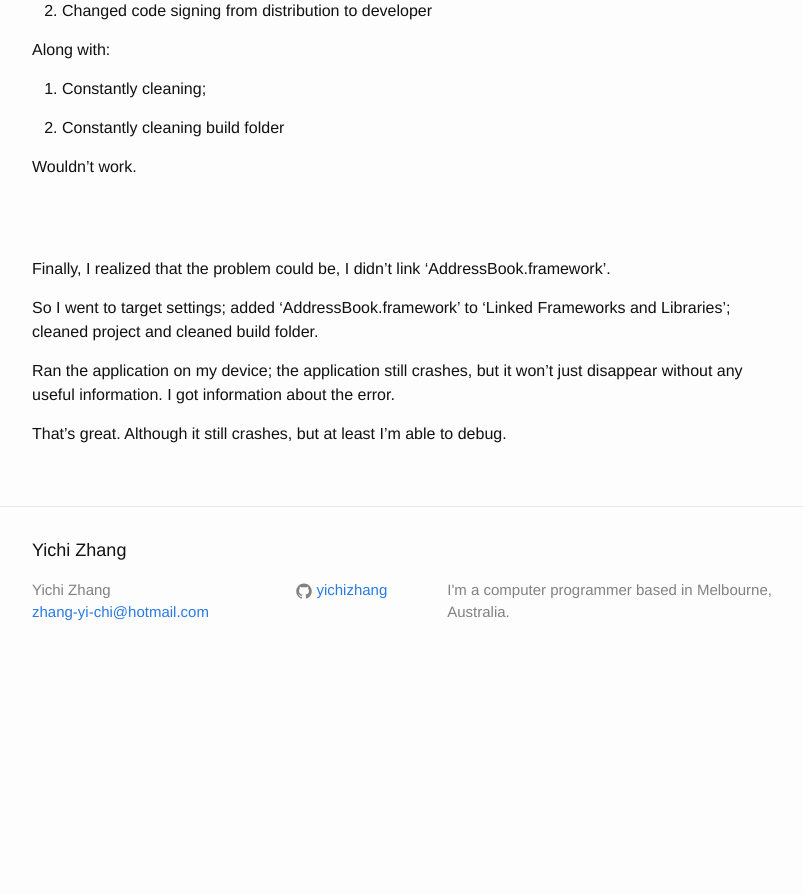
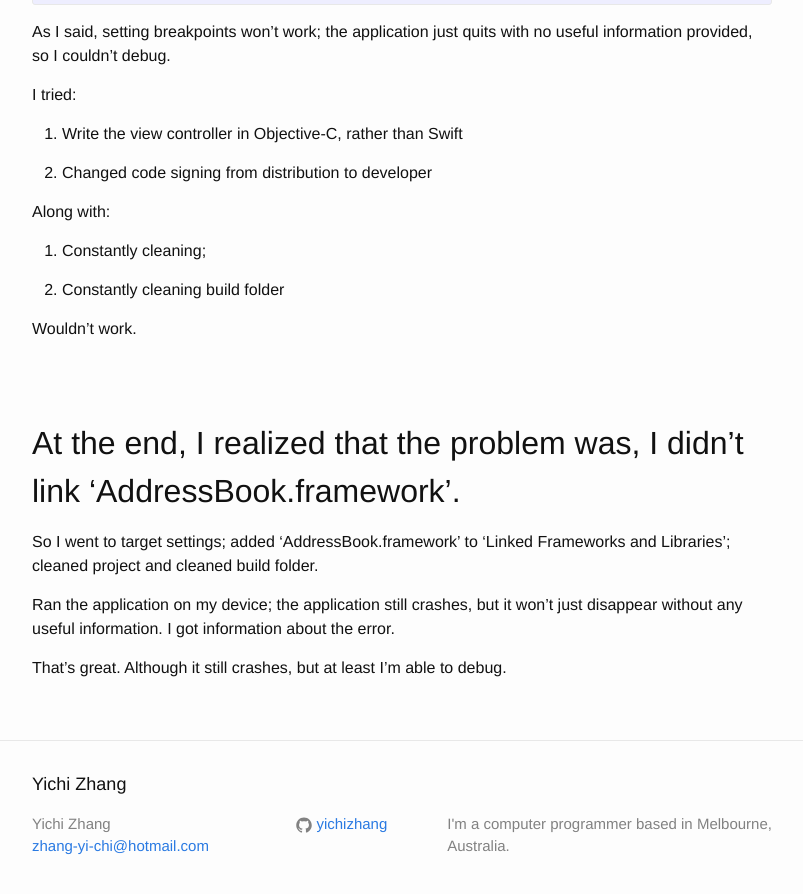
Before and after one commit to yichizhang/yichizhang.github.io, a Jekyll site: the page built from _posts/2014-12-21-app-compiles-but-crashes-on-device.markdown, in a window 1280 px wide and 900 px high, scrolled down 851 px. Shown: the top 894 px of the window, without its empty margins (238-1041 px from the left). Built offline with Jekyll 4.4.1, drawn with Linux system fonts in a browser that asks for light colours; before the commit the page ends 1535 px from its top, so only the background shows below that.

Commit message:
Larger font for important part

```diff
--- a/_posts/2014-12-21-app-compiles-but-crashes-on-device.markdown
+++ b/_posts/2014-12-21-app-compiles-but-crashes-on-device.markdown
@@ -15,9 +15,11 @@ I was programming an iPhone application that requires accessing user's contacts.
 
 I used [APAddressBook library](https://github.com/Alterplay/APAddressBook)
 
-The application complies; it works on my old iPhone 4 that runs iOS 7.1; works on simulator; but not on my iPhone 6 (iOS 8.1.2).
+<br><br>
 
-The weird thing was, the application crashes right before the contacts view controller shows up; no error messages; setting breakpoints won't work; only prints this message:
+###The application complies; it works on my old iPhone 4 that runs iOS 7.1; works on simulator; but not on my iPhone 6 (iOS 8.1.2).
+
+###The weird thing was, the application crashes right before the contacts view controller shows up; no error messages; setting breakpoints won't work; only prints this message:
 
 {% highlight console %}
 process launch failed: timed out trying to launch app
@@ -41,7 +43,7 @@ Wouldn't work.
 
 <br><br>
 
-Finally, I realized that the problem could be, I didn't link 'AddressBook.framework'.
+##At the end, I realized that the problem was, I didn't link 'AddressBook.framework'.
 
 So I went to target settings; added 'AddressBook.framework' to 'Linked Frameworks and Libraries'; cleaned project and cleaned build folder.
 
```
